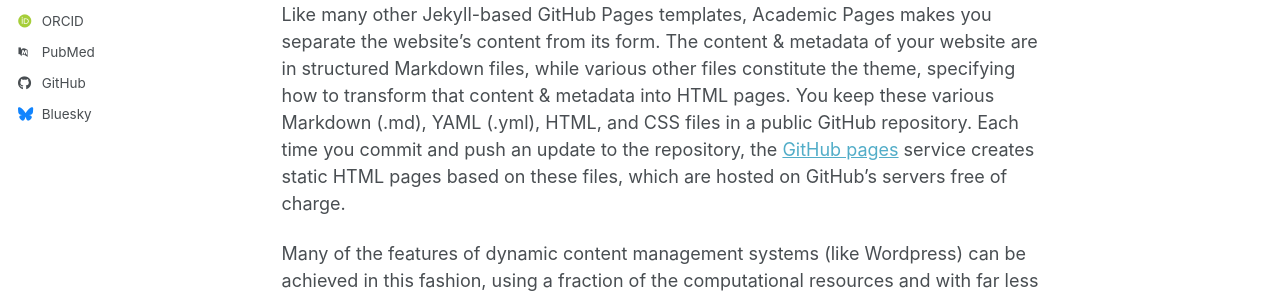
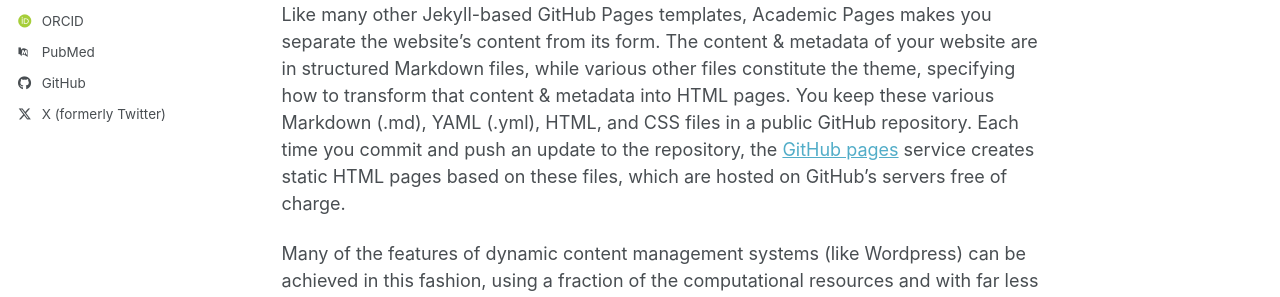
Before and after one commit to Speidell/speidell.github.io, a Jekyll site: the page built from _pages/about.md, in a window 1280 px wide. Shown: the part 507-804 px from the top of the page. Built offline with Jekyll 4.4.1, drawn with Linux system fonts in a browser that asks for light colours; some web fonts are replaced; a script bundle is joined from its source files by our own code; library files that are not in the unit come from our copies; some of the changed lines change nothing that is shown.

Commit message:
Update _config.yml

```diff
--- a/_config.yml
+++ b/_config.yml
@@ -51,13 +51,13 @@
   bitbucket        : # Username - Update with your username on the site
   codepen          : # Username
   dribbble         : # Username
-  github           : "academicpages"
+  github           : "speidell.github.com"
   kaggle           : # Username
   stackoverflow    : # User number or user number and name (i.e., use "1" or "1/jeff-atwood")
 
   # Social media
   artstation       : # Username
-  bluesky          : "bsky.app" # Replace this with you Bluesky username
+  bluesky          : # Replace this with you Bluesky username
   facebook         : # Username
   flickr           : # Username
   foursquare       : # Username
@@ -74,7 +74,7 @@
   steam            : # Username
   telegram         : # URL
   tumblr           : # Username
-  twitter          : # Username for X / Twitter
+  twitter          : Speidell_PhD
   vine             : # Username
   weibo            : # Username
   wikipedia        : # Username
```
